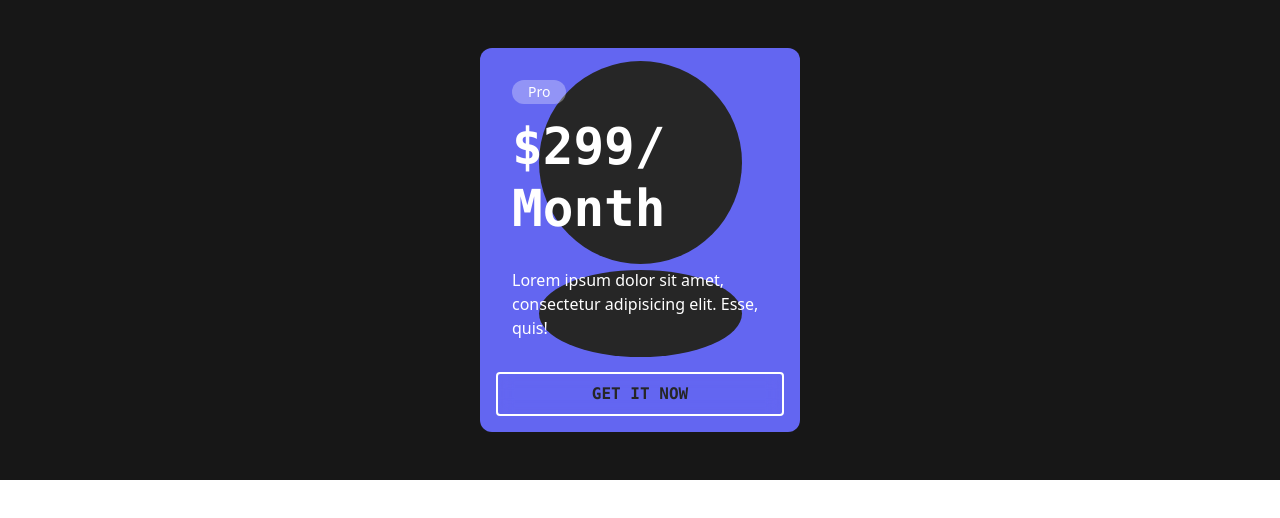
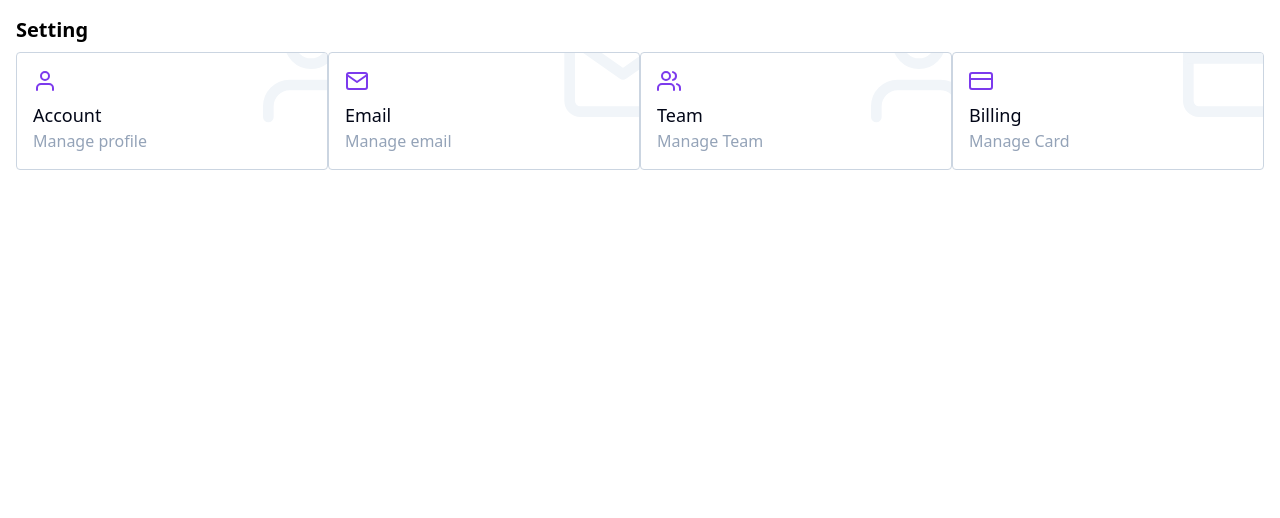
Before and after one commit to sudhanshuDongre24/react-motion, a React (Vite) app: page / in a window 1280 px wide. Shown: the top 518 px of the page. Built offline with nearby package versions, Linux system fonts and the light colour scheme.

Commit message:
HoverDev card project

```diff
--- a/src/App.tsx
+++ b/src/App.tsx
@@ -64,6 +64,7 @@
 import BouncyCardFeatures from "./examples/BouncyCardFeatures.js";
 import MultistepWizard from "./examples/MultistepWizard.js";
 import SquishyCard from "./examples/SquishyCard.js";
+import HoverDevCard from "./examples/HoverDevCard.js";
 
 const App = () => {
   return (
@@ -131,7 +132,8 @@
       {/* <ClipPathLinks /> */}
       {/* <BouncyCardFeatures/> */}
       {/* <MultistepWizard /> */}
-      <SquishyCard />
+      {/* <SquishyCard /> */}
+      <HoverDevCard />
       {/* <Practice /> */}
     </div>
   );
--- /dev/null
+++ b/src/examples/HoverDevCard.tsx
@@ -0,0 +1,55 @@
+import React from "react";
+import { IconType } from "react-icons";
+import { FiCreditCard, FiMail, FiUser, FiUsers } from "react-icons/fi";
+
+const HoverDevCard = () => {
+  return (
+    <div className="p-4">
+      <p className="text-xl font-semibold mb-2">Setting</p>
+      <div className="grid grid-gap-4 grid-cols-2 lg:grid-cols-4">
+        <Card
+          title="Account"
+          subtitle="Manage profile"
+          href="#"
+          Icon={FiUser}
+        />
+        <Card title="Email" subtitle="Manage email" href="#" Icon={FiMail} />
+        <Card title="Team" subtitle="Manage Team" href="#" Icon={FiUsers} />
+        <Card
+          title="Billing"
+          subtitle="Manage Card"
+          href="#"
+          Icon={FiCreditCard}
+        />
+      </div>
+    </div>
+  );
+};
+
+export default HoverDevCard;
+
+interface CardType {
+  title: string;
+  subtitle: string;
+  Icon: IconType;
+  href: string;
+}
+
+const Card = ({ title, subtitle, Icon, href }: CardType) => {
+  return (
+    <a
+      href={href}
+      className="w-full p-4 rounded border-[1px] border-slate-300 relative overflow-hidden group bg-white"
+    >
+      <div className="absolute inset-0 bg-gradient-to-r from-violet-600 to-indigo-600 translate-y-[100%] group-hover:translate-y-[0%] transition-transform duration-300" />
+      <Icon className="absolute z-10 -top-12 -right-12 text-9xl text-slate-100 group-hover:text-violet-400 group-hover:rotate-12 transition-transform duration-300" />
+      <Icon className="mb-2 text-2xl text-violet-600 group-hover:text-white transition-colors  relative z-10 duration-300" />
+      <h3 className="font-medium text-lg text-slate-950 group-hover:text-white relative z-10 duration-300">
+        {title}
+      </h3>
+      <p className="text-slate-400 group-hover:text-violet-200 relative z-10 duration-300">
+        {subtitle}
+      </p>
+    </a>
+  );
+};
```
